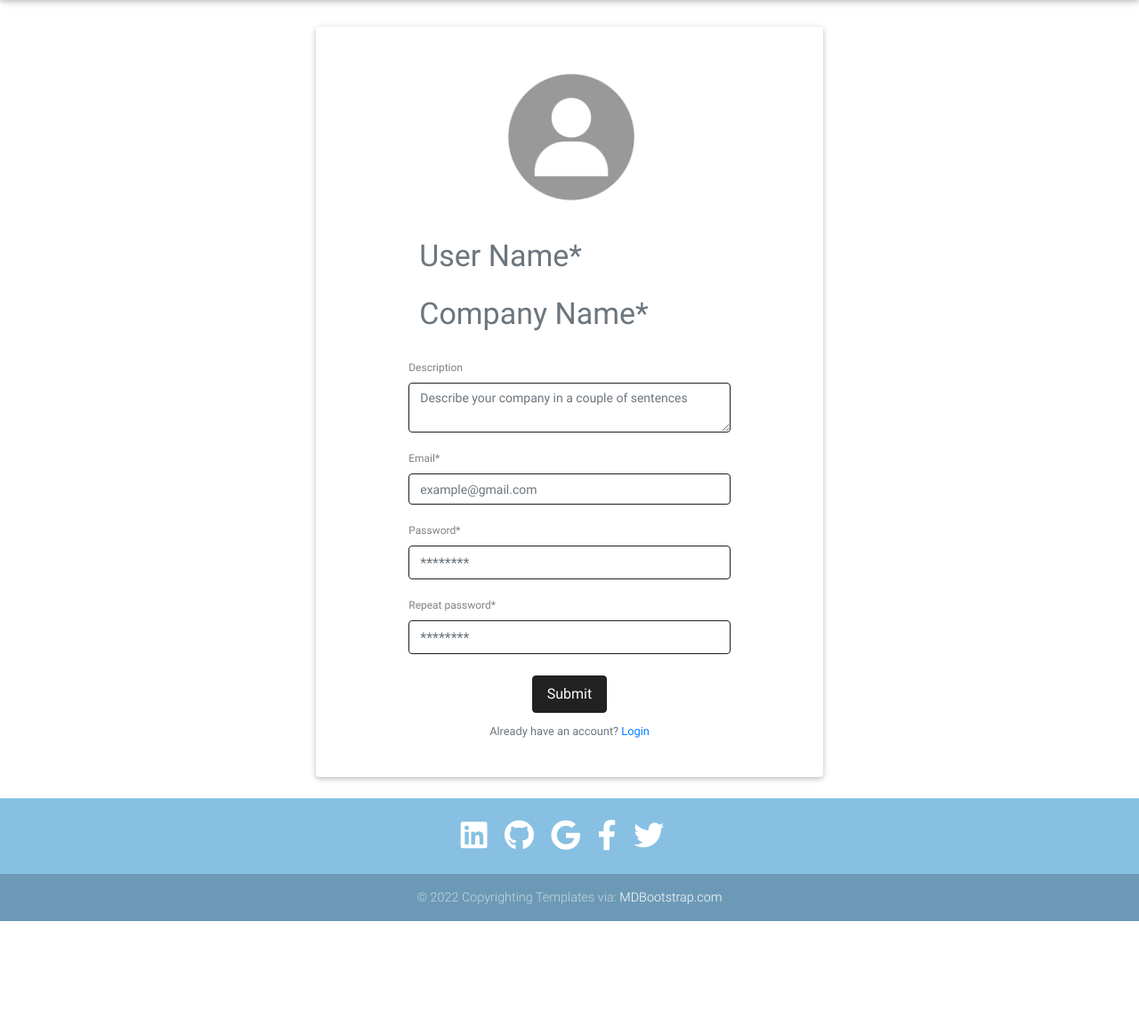
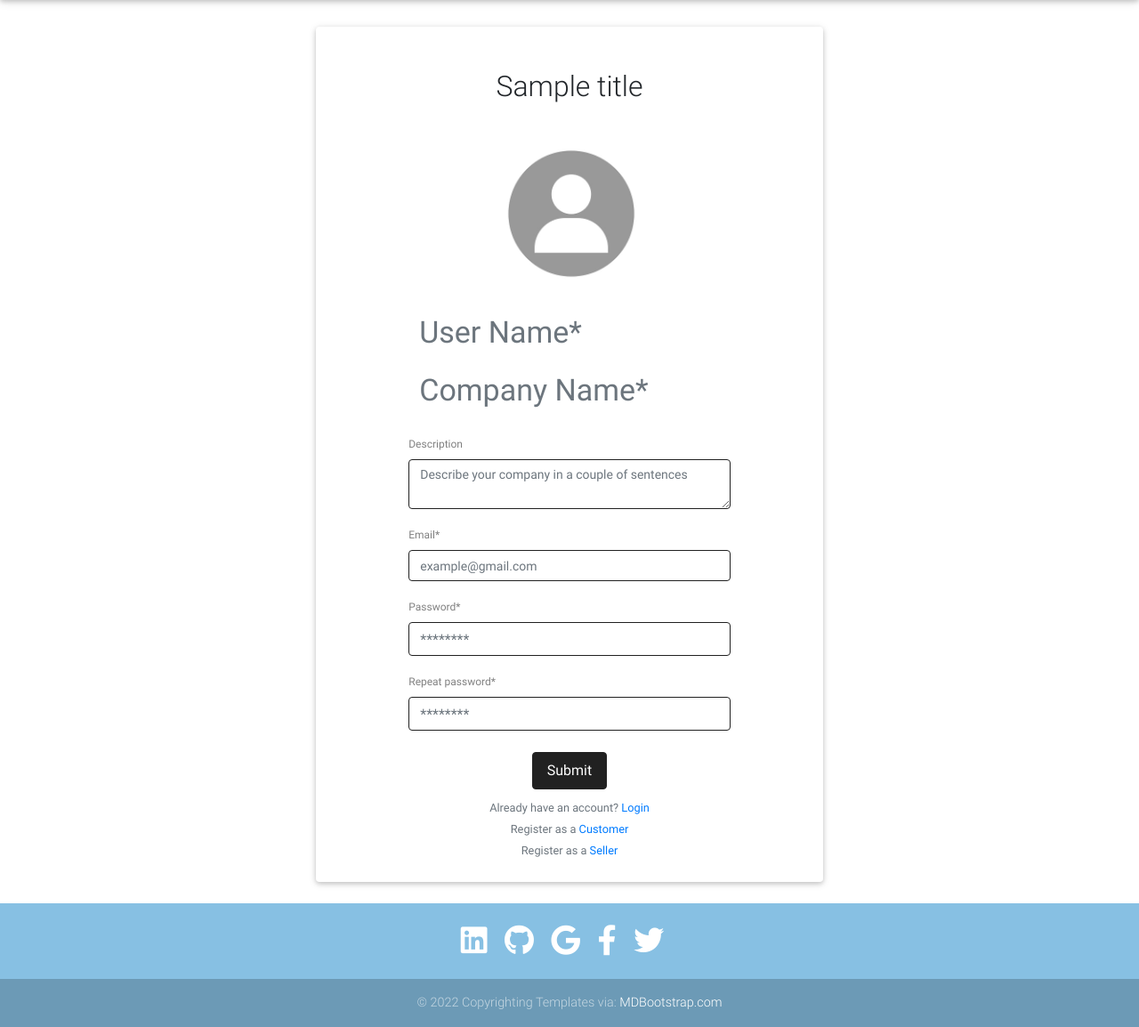
Before and after one commit to diana-matkava/ecommerce, a Flask app: template templates/auth/register.html in a window 1280 px wide. Shown: the part 66-1220 px from the top of the page at 89% size. Before the commit the page ends 1101 px from the top, so only its background shows below. Run offline with Flask 3, Linux system fonts and the light colour scheme; the template is opened without the code that fills it: most values are stand-ins (such as "Sample title", 1, 10 or a date in 2020); parts of the project's set-up code (start-up, migrations or seed data) failed here and were passed over; some libraries are stand-ins or nearby versions.

Commit message:
updated login

```diff
--- a/templates/auth/register.html
+++ b/templates/auth/register.html
@@ -35,7 +35,7 @@
 <div class="container">
     <div class="row mt-4">
         <div class="col-lg-6 col-md-9 m-auto card p-4">
-
+            <h2 class="text-center m-4">{{title}}</h2>
             <form enctype="multipart/form-data"> <!-- -->
                 {{ form.csrf_token }}
                 {% if form['img'] %}
@@ -118,13 +118,28 @@
                     class="nav-link border border-dark btn-dark rounded waves-effect m-2 mx-auto text-center"
                     onclick="validateForm()" style="color: #fff"
                 >Submit</a>
-                <p class="text-center">
-                    <small class="text-muted">Already have an account?
-                        <a href="#">Login</a>
+
+                {% if request.path.split('/')[-1] != 'login' %}
+                    <p class="text-center m-0">
+                        <small class="text-muted">Already have an account?
+                            <a href="{{url_for('auth.login')}}">Login</a>
+                        </small>
+                    </p>
+                {% endif %}
+                {% if request.path.split('/')[-1] != 'customer' %}
+                <p class="text-center m-0">
+                    <small class="text-muted">Register as a
+                        <a href="{{url_for('auth.register', user='customer')}}">Customer</a>
                     </small>
                 </p>
-
-
+                {% endif %}
+                {% if request.path.split('/')[-1] != 'seller' %}
+                    <p class="text-center m-0">
+                        <small class="text-muted">Register as a
+                            <a href="{{url_for('auth.register', user='seller')}}">Seller</a>
+                        </small>
+                    </p>
+                {% endif %}
         </div>
     </div>
 </div>
@@ -143,7 +158,9 @@
     }
 
     function validateForm() {
-        URL = document.URL.split('/').pop()
+        let path = document.URL.split('/').pop()
+        URL = path == 'login'? path: `register/${path}`
+        console.log(URL)
         var $elements = $('form :input');
         let formData = {};
         let data = {};
--- a/templates/components/get-started-btn.html
+++ b/templates/components/get-started-btn.html
@@ -14,13 +14,12 @@
     </a>
     <p>
         <small class="text-muted">Already have an account?
-            <a href="#">Login</a>
+            <a href="{{url_for('auth.login')}}">Login</a>
         </small>
     </p>
 </div>
 <script>
     function openModal(id) {
-        console.log(id)
         let link = $('#get-started-login')[0];
         link.style.display = 'inline-block';
         let user = id.split('-')[2]
```
Also changed, not shown: auth/views.py (+28 -24 lines).
